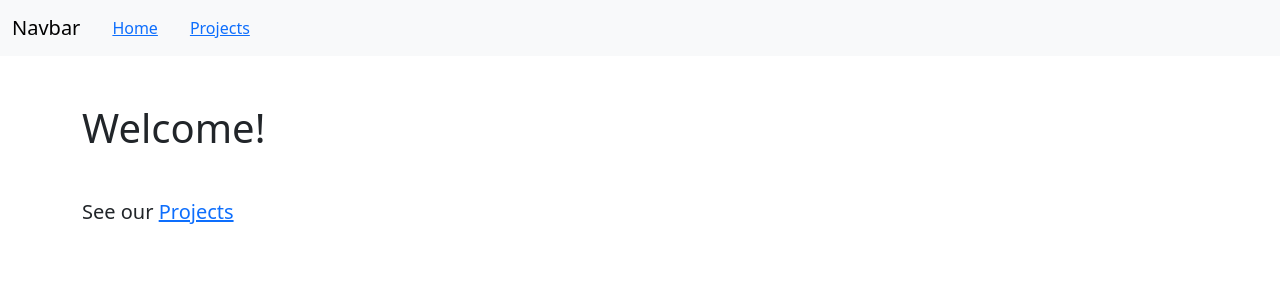
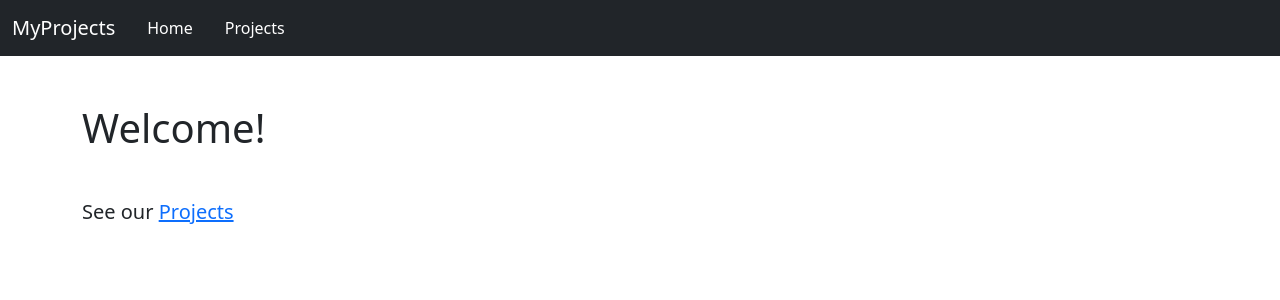
Before and after one commit to FabrizioFavia/vite-boolfolio, a Vue app: page / in a window 1280 px wide. Shown: the top 300 px of the page. Built offline with nearby package versions, Linux system fonts and the light colour scheme.

Commit message:
feat(single_project): inserted project's info

```diff
--- a/src/App.vue
+++ b/src/App.vue
@@ -3,6 +3,8 @@
 import App_projects from './components/App_projects.vue';
 import App_Header from './components/App_Header.vue';
 import App_home from './components/App_home.vue';
+import App_singleProject from './components/App_singleProject.vue';
+
 import axios from 'axios'
 
 
@@ -15,7 +17,8 @@ export default {
   components: {
     App_projects,
     App_Header,
-    App_home
+    App_home,
+    App_singleProject
   },
 
   }
--- a/src/components/App_Header.vue
+++ b/src/components/App_Header.vue
@@ -1,34 +1,63 @@
 <script>
 
 export default {
-    name: 'App_Header'
+    name: 'App_Header',
+    data() {
+        return {
+            navLinks: [
+                { label: 'Home', name: '/', params: "" },
+                { label: 'Projects', name: 'projects', params: "" },
+                { label: 'Project', name: '/projects/:id', params: {id: 1}},
+            ],
+        }
+    }
+
 }
 
 </script>
 
 
 <template>
-    <nav class="navbar navbar-expand-lg bg-light">
+    <nav class="navbar navbar-expand-lg bg-dark">
         <div class="container-fluid">
-            <a class="navbar-brand" href="#">Navbar</a>
+            <a class="navbar-brand text-white" href="#">MyProjects</a>
             <button class="navbar-toggler" type="button" data-bs-toggle="collapse" data-bs-target="#navbarNav"
                 aria-controls="navbarNav" aria-expanded="false" aria-label="Toggle navigation">
                 <span class="navbar-toggler-icon"></span>
             </button>
             <div class="collapse navbar-collapse" id="navbarNav">
                 <ul class="navbar-nav">
-                    <li class="nav-item">
-                        <router-link class="m-3" to="/">
-                            Home
-                        </router-link>
-                    </li>
-                    <li class="nav-item">
+
+                        <li>
+                            <router-link class="m-3" :to="{name: 'home'}">
+                                Home
+                            </router-link>
+                        </li>
+                        <li>
+                            <router-link class="m-3" :to="{name: 'projects'}">
+                                Projects
+                            </router-link>
+                        </li>
+                        <!-- <li>
+                            <router-link class="m-3" :to="{name: 'project', params: {id: 1}}">
+                                Projects
+                            </router-link>
+                        </li> -->
+
+                    <!-- <li class="nav-item">
                         <router-link class="m-3" to="/projects">
                             Projects
                         </router-link>
-                    </li>
+                    </li> -->
                 </ul>
             </div>
         </div>
     </nav>
 </template>
+
+<style scoped>
+a {
+    text-decoration: none;
+    color: white;
+}
+</style>
--- a/src/components/App_projects.vue
+++ b/src/components/App_projects.vue
@@ -1,15 +1,19 @@
 <script>
 import axios from 'axios'
 
+
 export default {
     name: 'App_projects',
+
     data() {
         return {
-            api_path: 'http://127.0.0.1:8000/api/projects',
+            api_path: 'http://127.0.0.1:8000/api/projects/',
             loading: false,
             projects: [],
             result_Page: 0,
-            total_pages: 3,
+
+
+
         }
     },
     mounted() {
@@ -37,7 +41,7 @@ export default {
 
             let config = { params: { page: this.result_Page + 1 } };
 
-            if (this.result_Page < this.total_pages) {
+            if (this.result_Page < this.projects.last_page) {
                 this.loading = true;
                 axios.get('http://127.0.0.1:8000/api/projects', config).then(response => {
                     this.projects = response.data.results;
@@ -53,7 +57,7 @@ export default {
         prevPage() {
 
             let config = { params: { page: this.result_Page - 1 } };
-            if (this.result_Page > 0) {
+            if (this.result_Page > 1) {
                 this.loading = true;
                 axios.get('http://127.0.0.1:8000/api/projects', config).then(response => {
                     this.projects = response.data.results;
@@ -67,25 +71,31 @@ export default {
             }
         },
     }
-
 }
 
 </script>
 
 <template>
+    <div class="mainContainer">
         <div class="contentContainer">
             <h1 class="mt-5">Projects</h1>
             <div v-if="this.loading">caricamento</div>
         </div>
         <div class="contentContainer d-flex flex-wrap justify-content-between">
             <div class="card mt-3 p-2" v-for="project in projects.data">
-            <h3>{{ project.title }}</h3>
+                <h3>
+
+                    <router-link :to="{name: 'project', params:{id: project.id}}">
+                        {{ project.title }}
+                    </router-link>
+                </h3>
                 <p>{{ project.description }}</p>
                 <p>Categoria: {{ project.type.type }}</p>
                 <template v-if="project.technologies.length > 0">
                     <p>Tecnologie: <br><span class="badge bg-primary me-2" v-for="technology in project.technologies">{{
                         technology.name }}</span></p>
                 </template>
+            </div>
         </div>
     </div>
     <div class="contentContainer">
@@ -97,6 +107,10 @@ export default {
 </template>
 
 <style scoped>
+.mainContainer {
+    min-height: 500px;
+}
+
 .contentContainer {
     width: 1400px;
     margin: 0 auto;
@@ -106,4 +120,9 @@ export default {
     width: 250px;
     min-height: 250px;
 }
+
+a{
+    text-decoration: none;
+    color: black;
+}
 </style>
--- /dev/null
+++ b/src/components/App_singleProject.vue
@@ -0,0 +1,41 @@
+<script>
+import axios from 'axios';
+
+
+export default {
+    name: 'App_singleProject',
+    data() {
+        return {
+            loading: false,
+            project: [],
+            api_path: 'http://127.0.0.1:8000/api/projects/',
+        }
+    }, methods: {
+        singleProject(id) {
+            this.loading = true;
+            axios.get(this.api_path + id).then(response => {
+                this.project = response.data.results;
+                this.loading = false;
+                console.log(project)
+                this.result_Page = response.data.results.current_page;
+            }).catch(err => {
+                this.loading = false;
+            })
+
+        },
+    },
+    mounted() {
+        this.singleProject(this.$route.params.id)
+    }
+}
+
+</script>
+
+<template>
+    <div class="container-lg mt-5">
+        <h1 class="mb-3">{{ project.title }}</h1>
+        <h3 class="mb-3">{{ project.description }}</h3>
+        <p>{{ project.type }}</p>
+        <p>{{ project.technologies }}</p>
+    </div>
+</template>
--- a/src/routes.js
+++ b/src/routes.js
@@ -1,17 +1,29 @@
 import { createRouter, createWebHistory } from 'vue-router';
 import App_home from './components/App_home.vue';
-import App_projects from './components/App_projects.vue'
+import App_projects from './components/App_projects.vue';
+import App_singleProject from './components/App_singleProject.vue';
 
 const routes = [
-    { path: '/', component: App_home, name: 'home' },
-     { path: '/projects', component: App_projects, name: 'projects' },
-    /* {path: '/user', component: User, name: 'user_page', children:[
-      {path: 'profilo', component: Profilo, name: 'profilo'}
-    ] }  */
-  ]
+  {
+    path: '/',
+    name: 'home',
+    component: App_home
+  },
+  {
+    path: '/projects',
+    name: 'projects',
+    component: App_projects
+  },
+  {
+    path: '/projects/:id',
+    name: 'project',
+    component: App_singleProject
+  },
+
+]
 
 const router = createRouter({
-    history:createWebHistory(),routes
+  history: createWebHistory(), routes
 })
 
 export default router
--- a/src/style.css
+++ b/src/style.css
@@ -3,3 +3,7 @@
   padding: 0;
   box-sizing: border-box;
 }
+
+.bckRed{
+  background-color: red;
+}
```
Lines whose indentation alone changed are shown as unchanged.
